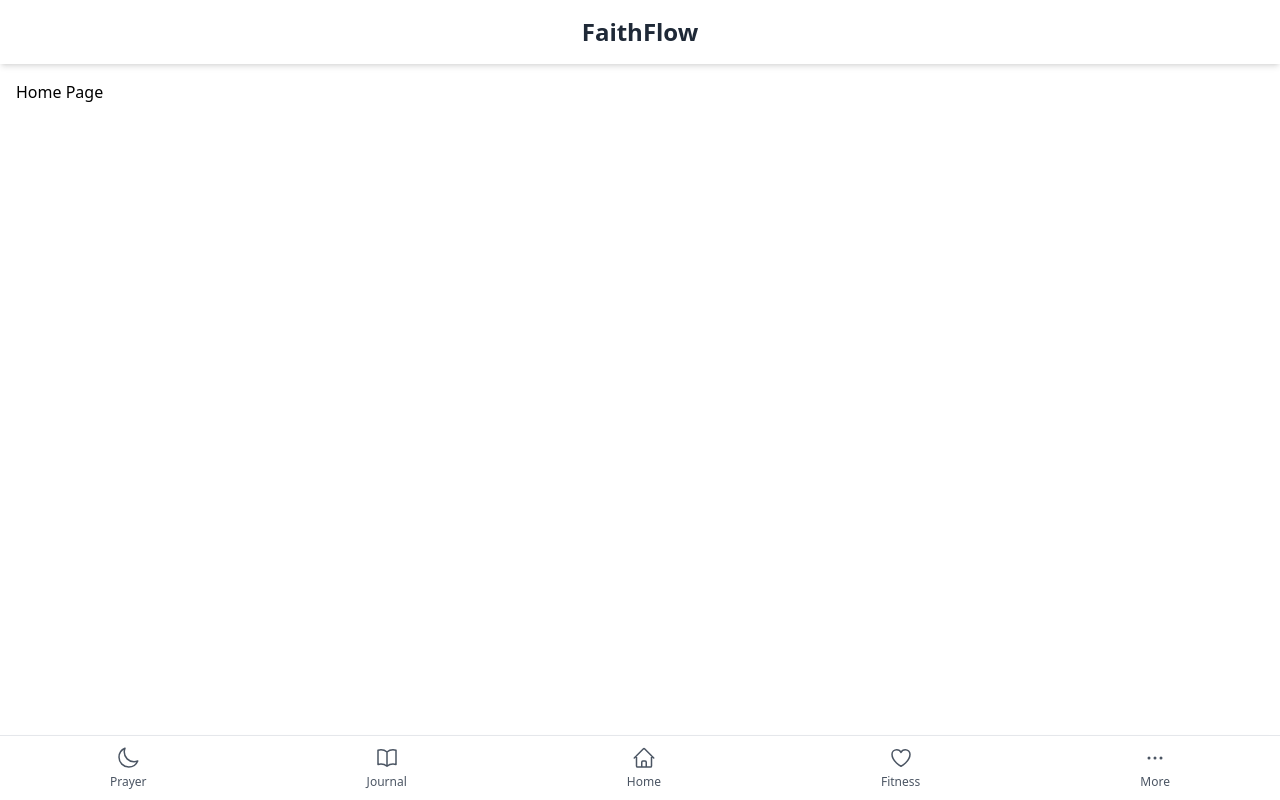
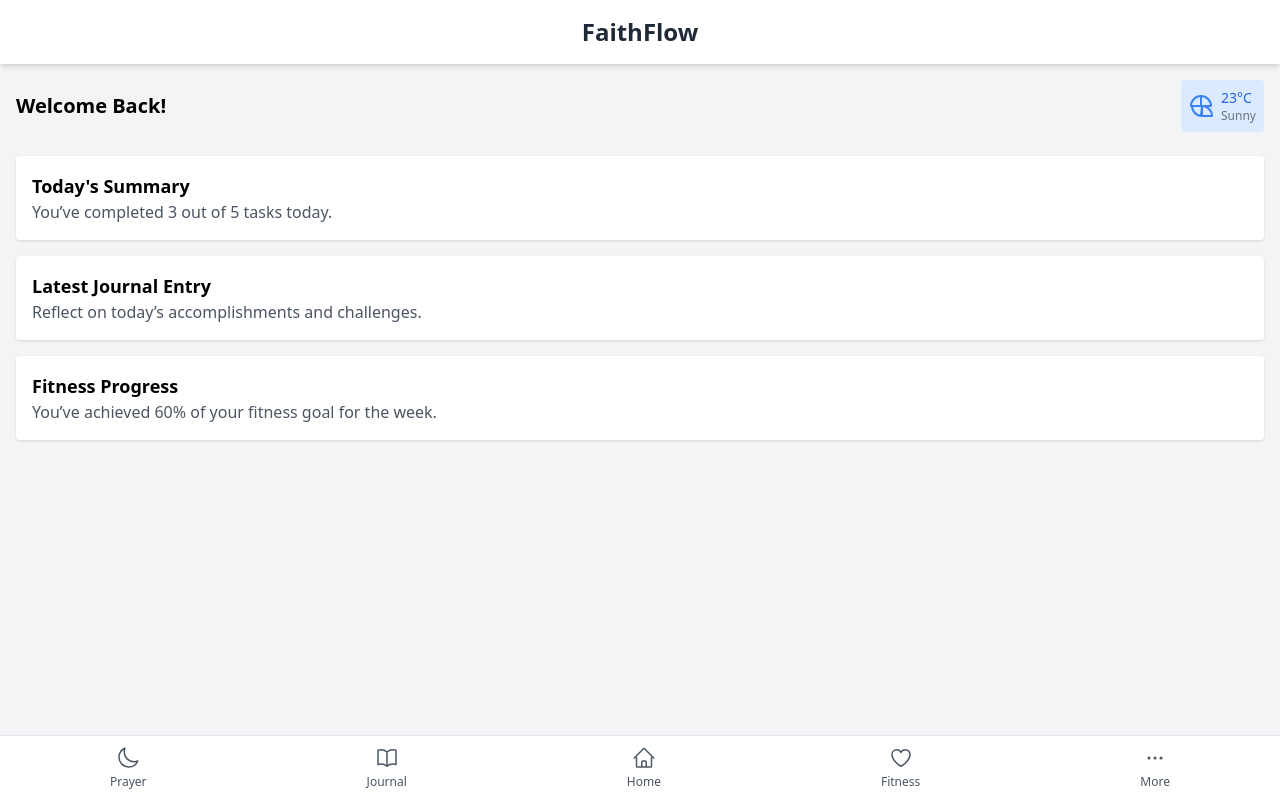
Before and after one commit to abdelhadi-benslim-19/FaithFlow-v0, a plain HTML site: page home.html in a window 1280 px wide. Drawn offline with nearby package versions, Linux system fonts and the light colour scheme.

Commit message:
Update home.html

```diff
--- a/home.html
+++ b/home.html
@@ -3,26 +3,57 @@
 <head>
     <meta charset="UTF-8">
     <meta name="viewport" content="width=device-width, initial-scale=1.0">
-    <title>FaithFlow | Home</title>
+    <title>Home Page</title>
+    <link rel="stylesheet" href="../style.css">
     <script src="https://cdn.tailwindcss.com"></script>
-    <link rel="stylesheet" href="style.css">
 </head>
-<body>
+<body class="bg-gray-100">
+    <!-- Header -->
+    <div id="header-placeholder"></div>
 
-      <!-- Placeholder for Header -->
-      <div id="header-placeholder"></div>
+    <!-- Main Content -->
+    <div class="p-4">
+        <div class="flex justify-between items-center">
+            <h2 class="text-xl font-bold">Welcome Back!</h2>
+            <!-- Weather Widget -->
+            <div class="flex items-center space-x-2 bg-blue-100 p-2 rounded">
+                <div class="text-blue-500">
+                    <!-- Weather Icon -->
+                    <svg xmlns="http://www.w3.org/2000/svg" class="h-6 w-6" fill="none" viewBox="0 0 24 24" stroke="currentColor">
+                        <path stroke-linecap="round" stroke-linejoin="round" stroke-width="2" d="M12 2a10 10 0 00-10 10h10V2zm0 0a10 10 0 0110 10h-9m0 0v10a10 10 0 01-10-10h10zm0 0a10 10 0 0110 10H12z" />
+                    </svg>
+                </div>
+                <div>
+                    <p class="text-sm text-blue-600">23°C</p>
+                    <p class="text-xs text-gray-500">Sunny</p>
+                </div>
+            </div>
+        </div>
 
-      <!-- Main Content -->
-      <div class="p-4">
-          <!-- Content goes here -->
-          <h1>Home Page</h1>
-      </div>
+        <!-- Main Widgets Section -->
+        <div class="mt-6 space-y-4">
+            <!-- Widget 1 -->
+            <div class="bg-white p-4 rounded shadow">
+                <h3 class="text-lg font-semibold">Today's Summary</h3>
+                <p class="text-gray-600">You’ve completed 3 out of 5 tasks today.</p>
+            </div>
+            <!-- Widget 2 -->
+            <div class="bg-white p-4 rounded shadow">
+                <h3 class="text-lg font-semibold">Latest Journal Entry</h3>
+                <p class="text-gray-600">Reflect on today’s accomplishments and challenges.</p>
+            </div>
+            <!-- Widget 3 -->
+            <div class="bg-white p-4 rounded shadow">
+                <h3 class="text-lg font-semibold">Fitness Progress</h3>
+                <p class="text-gray-600">You’ve achieved 60% of your fitness goal for the week.</p>
+            </div>
+        </div>
+    </div>
 
-      <!-- Placeholder for Navbar -->
-      <div id="navbar-placeholder"></div>
+    <!-- Footer (Bottom Navbar) -->
+    <div id="navbar-placeholder"></div>
 
-
-
-      <script src="./script.js"></script>
+    <!-- Scripts -->
+    <script src="./script.js"></script>
 </body>
 </html>
```
